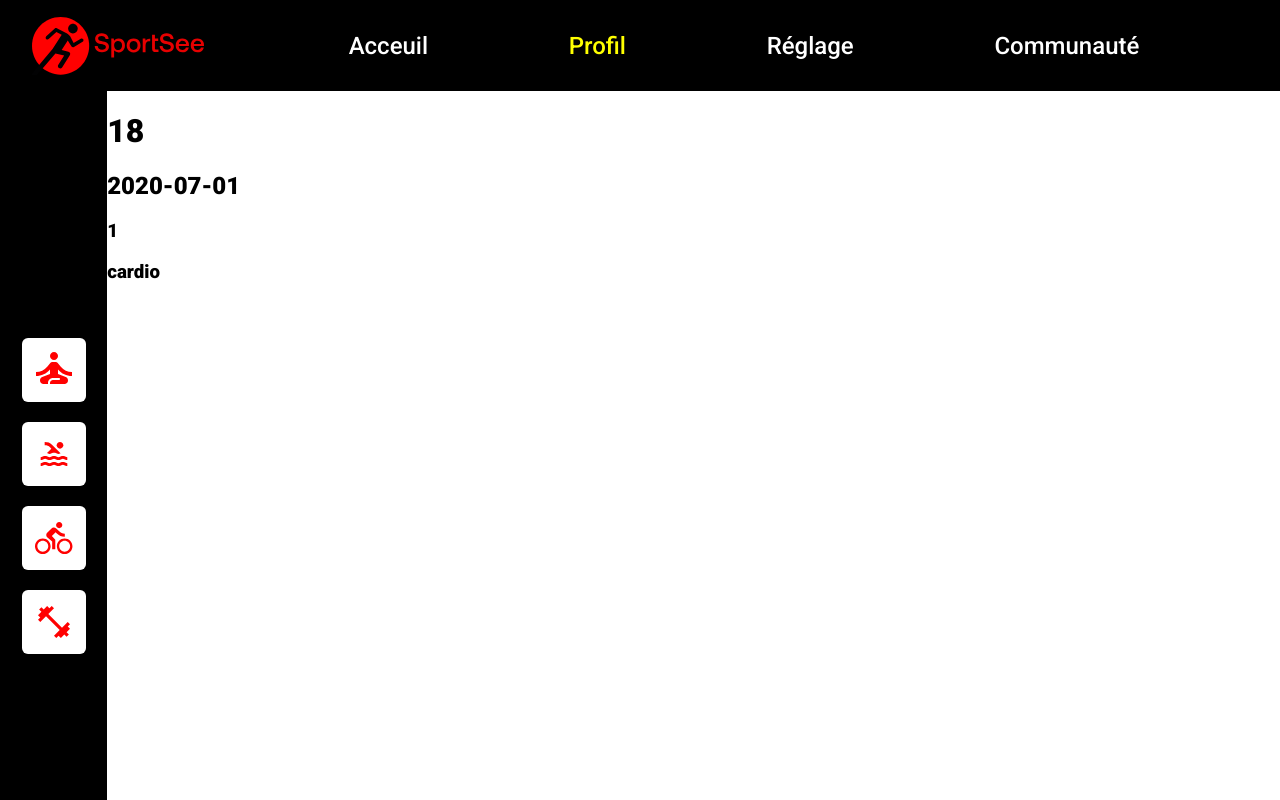
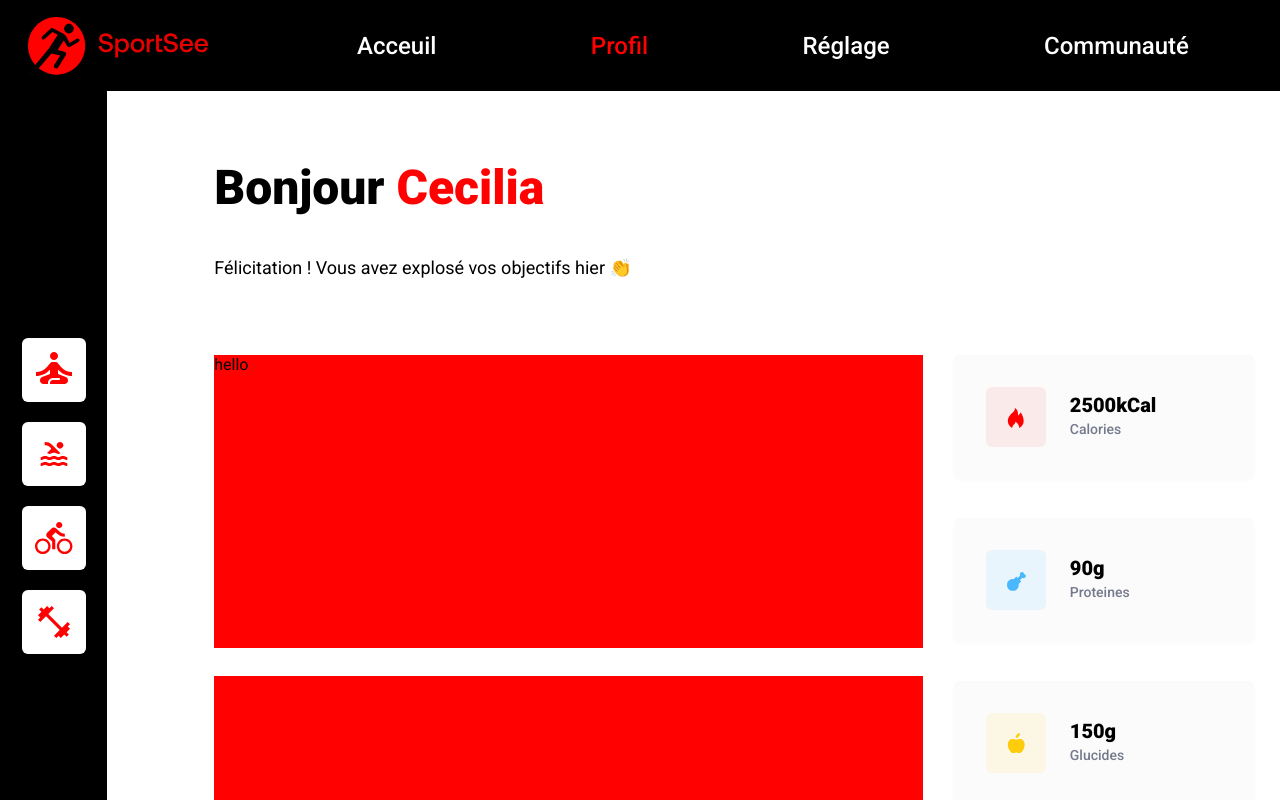
Before and after one commit to LinhLou/sport-see, a React (Create React App) app: page /user/18 in a window 1280 px wide. Shown: the top 800 px of the page. Built offline with nearby package versions, Linux system fonts and the light colour scheme.

Commit message:
add cards

```diff
--- /dev/null
+++ b/src/Components/Card.jsx
@@ -0,0 +1,43 @@
+import React from 'react';
+import CardStyles from '../Styles/CardStyles.styled';
+
+export default function Card({quantity, category}) {
+  return (
+    <CardStyles>
+      { category=='Calories'?
+          <svg xmlns="http://www.w3.org/2000/svg" width="60" height="60" viewBox="0 0 60 60" fill="none">
+            <rect opacity="0.066125" width="60" height="60" rx="6" fill="#FF0000"/>
+            <path d="M31.905 28.8663C31.905 28.8663 32.8375 23.3812 29.0325 21C28.9178 22.9061 27.9968 24.6731 26.5 25.8587C24.875 27.2875 21.8187 30.5 21.8512 33.925C21.8274 36.9116 23.4991 39.6534 26.165 41C26.2593 39.6645 26.8874 38.4233 27.9075 37.5562C28.7719 36.8915 29.333 35.9074 29.465 34.825C31.7407 36.0348 33.2125 38.3521 33.34 40.9263V40.9425C35.8552 39.7904 37.5109 37.3241 37.625 34.56C37.895 31.3425 36.1325 26.9675 34.5687 25.5375C33.9784 26.8556 33.0615 28.0013 31.905 28.8663Z" fill="#FF0000"/>
+          </svg>
+        :category=='Proteines'?
+          <svg xmlns="http://www.w3.org/2000/svg" width="60" height="60" viewBox="0 0 60 60" fill="none">
+            <rect width="60" height="60" rx="6" fill="#4AB8FF" fillOpacity="0.1"/>
+            <path d="M39.2353 24.4706C38.8824 24.1176 38.4118 23.8823 38.0588 23.8823C37.9412 23.4118 37.8235 23.0588 37.4706 22.7059C36.6471 21.8823 35.2353 21.8823 34.4118 22.7059C33.7059 23.4118 33.5882 24.5882 34.1765 25.4118L31.5882 27.8823L30.2941 26.5882L27.7059 29.1765C27.4706 29.0588 27.1176 29.0588 26.8824 29.0588C23.5882 29.0588 21 31.647 21 34.9412C21 38.2353 23.5882 40.8235 26.8824 40.8235C30.1765 40.8235 32.7647 38.2353 32.7647 34.9412C32.7647 34.7059 32.7647 34.3529 32.6471 34.1176L35.2353 31.5294L33.9412 30.2353L36.4118 27.7647C37.2353 28.3529 38.4118 28.2353 39.1176 27.5294C40.0588 26.7059 40.0588 25.2941 39.2353 24.4706Z" fill="#4AB8FF"/>
+          </svg>
+        :category=='Glucides'?
+          <svg xmlns="http://www.w3.org/2000/svg" width="60" height="60" viewBox="0 0 60 60" fill="none">
+            <rect opacity="0.101652" width="60" height="60" rx="6" fill="#F9CE23"/>
+            <path d="M37.6575 35.1C37.225 36.0575 37.0187 36.485 36.4612 37.3313C35.685 38.5125 34.5912 39.985 33.235 39.9975C32.03 40.0088 31.72 39.2138 30.085 39.2225C28.45 39.2313 28.1075 40.0113 26.9025 40C25.5462 39.9875 24.51 38.6588 23.7325 37.4763C21.5625 34.1713 21.335 30.2938 22.6737 28.2325C23.625 26.7663 25.1262 25.91 26.5387 25.91C27.9762 25.91 28.8787 26.6975 30.0675 26.6975C31.22 26.6975 31.9225 25.9088 33.585 25.9088C34.8412 25.9088 36.1725 26.5925 37.12 27.7738C34.0137 29.4775 34.5187 33.9138 37.6575 35.1Z" fill="#FDCC0C"/>
+            <path d="M22.8428 35.1C23.2753 36.0575 23.4816 36.485 24.0391 37.3313C24.8153 38.5125 25.9091 39.985 27.2653 39.9975C28.4703 40.0088 28.7803 39.2138 30.4153 39.2225C32.0503 39.2313 32.3928 40.0113 33.5978 40C34.9541 39.9875 35.9903 38.6588 36.7678 37.4763C38.9378 34.1713 39.1653 30.2938 37.8266 28.2325C36.8753 26.7663 35.3741 25.91 33.9616 25.91C32.5241 25.91 31.6216 26.6975 30.4328 26.6975C29.2803 26.6975 28.5778 25.9088 26.9153 25.9088C25.6591 25.9088 24.3278 26.5925 23.3803 27.7738C26.4866 29.4775 25.9816 33.9138 22.8428 35.1Z" fill="#FDCC0C"/>
+            <path d="M33.005 23.3737C33.6875 22.4987 34.205 21.2625 34.0162 20C32.9025 20.0763 31.6 20.785 30.8387 21.7088C30.1487 22.5475 29.5787 23.7912 29.8 25C31.0162 25.0375 32.2737 24.3112 33.005 23.3737Z" fill="#FDCC0C"/>
+          </svg>
+        :category=='Lipides'?
+          <svg xmlns="http://www.w3.org/2000/svg" width="60" height="60" viewBox="0 0 60 60" fill="none">
+            <rect width="60" height="60" rx="6" fill="#FD5181" fillOpacity="0.1"/>
+            <path d="M21.25 36C21.25 38.125 22.875 39.75 25 39.75H35C37.125 39.75 38.75 38.125 38.75 36H21.25Z" fill="#FD5181"/>
+            <path d="M38.75 33.5H21.25C20.5 33.5 20 33 20 32.25C20 31.5 20.5 31 21.25 31H38.75C39.5 31 40 31.5 40 32.25C40 33 39.5 33.5 38.75 33.5Z" fill="#FD5181"/>
+            <path fillRule="evenodd" clipRule="evenodd" d="M31.25 21H28.75C24.625 21 21.25 24.375 21.25 28.5H38.75C38.75 24.375 35.375 21 31.25 21ZM27.5 26C26.75 26 26.25 25.5 26.25 24.75C26.25 24 26.75 23.5 27.5 23.5C28.25 23.5 28.75 24 28.75 24.75C28.75 25.5 28.25 26 27.5 26ZM32.5 26C32.5 26.75 33 27.25 33.75 27.25C34.5 27.25 35 26.75 35 26C35 25.25 34.5 24.75 33.75 24.75C33 24.75 32.5 25.25 32.5 26Z" fill="#FD5181"/>
+          </svg>
+        :null
+      }
+      <div>
+        <span>
+          {quantity}
+        </span>
+        <span>
+          {category}
+        </span>
+      </div>
+    </CardStyles>
+  )
+}
--- a/src/Pages/Profil.jsx
+++ b/src/Pages/Profil.jsx
@@ -3,19 +3,47 @@ import { useParams, useLoaderData } from 'react-router-dom';
 import PageProfilStyles from '../Styles/pageProfil.styled';
 import mockAPI from '../App/mockAPI';
 import GetUserData from '../App/getData';
+import Card from '../Components/Card';
 
 
 
 export default function Profil() {
   const { id } = useParams();
-  const { generalInfos, activity, sessions, performances } = useLoaderData()
+  const { generalInfos, activity, sessions, performances } = useLoaderData();
+  const keyData = Object.values(generalInfos['data'].keyData);
+  const category = ['Calories','Proteines','Glucides','Lipides'];
+  const unites = ['kCal','g','g','g'];
 
   return (
     <PageProfilStyles>
-      <h1>{generalInfos['data'].id}</h1>
-      <h2>{activity['data'].sessions[0].day}</h2>
+      <div id="header">
+        <h1>Bonjour <span>{generalInfos['data'].userInfos.firstName}</span></h1>
+        <p>Félicitation ! Vous avez explosé vos objectifs hier 👏 </p>
+      </div>
+      {/* <h2>{activity['data'].sessions[0].day}</h2>
       <h3>{sessions['data'].sessions[0].day}</h3>
-      <h3>{performances['data'].kind["1"]}</h3>
+      <h3>{performances['data'].kind["1"]}</h3> */}
+      <div id="container">
+        <section id="charts">
+          <div id="barchart">
+            hello
+          </div>
+          <div>
+
+          </div>
+        </section>
+        <div id="cards">
+          {
+            keyData.map((item, index)=>{
+              return(
+                <Card key={category[index]} quantity={`${item}${unites[index]}`} category={category[index]} >
+                </Card>
+              )
+            })
+
+          }
+        </div>
+      </div>
     </PageProfilStyles>
   )
 }
--- /dev/null
+++ b/src/Styles/CardStyles.styled.js
@@ -0,0 +1,35 @@
+import styled from "styled-components";
+
+const CardStyles = styled.div`
+  /* height: 124px; */
+  width: 100%;
+  background-color: #FBFBFB;
+  border-radius: 5px;
+  box-shadow: 0px 2px 4px 0px rgba(0, 0, 0, 0.02);
+  display: flex;
+  justify-content: start;
+  align-items: center;
+  gap:24px;
+  padding: 32px;
+  div{
+    height: fit-content;
+    padding:0;
+    margin:0;
+    display: flex;
+    flex-direction: column;
+    justify-content: center;
+    align-items: start;
+    &>:first-child{
+      font-size: 20px;
+      font-weight: 700;
+      line-height: 24px; /* 120% */
+    }
+    &>:last-child{
+      font-size: 14px;
+      color:#74798C;
+      font-weight: 500;
+      line-height: 24px;
+    }
+  }
+`;
+export default CardStyles;
--- a/src/Styles/GlobalStyles.styled.js
+++ b/src/Styles/GlobalStyles.styled.js
@@ -3,6 +3,7 @@ import { createGlobalStyle } from "styled-components";
 const GlobalStyles = createGlobalStyle`
   body{
     margin:0;
+    padding: 0;
     box-sizing:border-box;
     font-family: 'Roboto', sans-serif;
     color:black;
--- a/src/Styles/Layout.styled.js
+++ b/src/Styles/Layout.styled.js
@@ -13,11 +13,12 @@ const LayoutStyled = styled.div`
     grid-template-columns: 180px 1fr;
     div, nav{
       display: flex;
-      justify-content: space-evenly;
+      justify-content: space-between;
       align-items: center;
     }
     nav{
-      /* gap:219px; */
+      padding-right:91px;
+      padding-left:149px;
       a{
         text-decoration: none;
         color:white;
@@ -25,12 +26,12 @@ const LayoutStyled = styled.div`
         font-size: 24px;
         font-style: normal;
         font-weight: 500;
-        line-height: 24px; /* 100% */
+        line-height: 24px;
         &:hover{
-          color:yellow;
+          color:#FF0101;
         }
         &.active{
-          color:yellow;
+          color:#FF0101;
         }
         &.inactive{
           color:white;
--- a/src/Styles/pageProfil.styled.js
+++ b/src/Styles/pageProfil.styled.js
@@ -6,6 +6,50 @@ const PageProfilStyles = styled.div`
   width: 100%;
   display: float right;
   color:black;
+  & #header{
+    padding-top:68px;
+    padding-bottom: 77px;
+    padding-left: 107px;
+    padding-right: 90px;
+    h1{
+      margin:0;
+      height: fit-content;
+      font-size: 48px;
+    }
+    span{
+      color:#FF0101;
+    }
+    p{
+      margin:41px 0 0;
+      font-size: 18px;
+    }
+  }
+  & #container{
+    padding-left: 107px;
+    padding-right: 90px;
+    display: grid;
+    grid-template-columns: 3fr 1fr;
+    column-gap: 31px;
+    & #charts{
+      display: grid;
+      grid-template-rows: 1fr 1fr;
+      gap:28px;
+      &#barchart{
+
+      }
+      div{
+        background-color: #FF0101;
+      }
+      /* div{
+        height: 520px;
+      } */
+    }
+    & #cards{
+      display: grid;
+      grid-template-columns: 1fr;
+      gap:39px;
+    }
+  }
 
 `
 
```
Also changed, not shown: src/App/formaterData.jsx (added).
